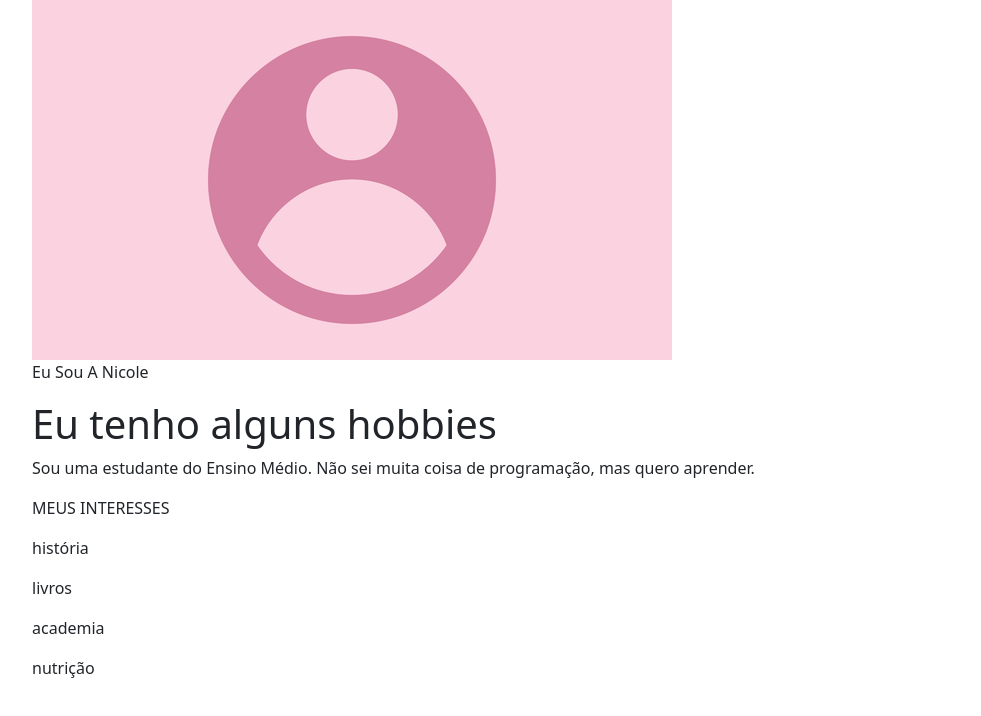
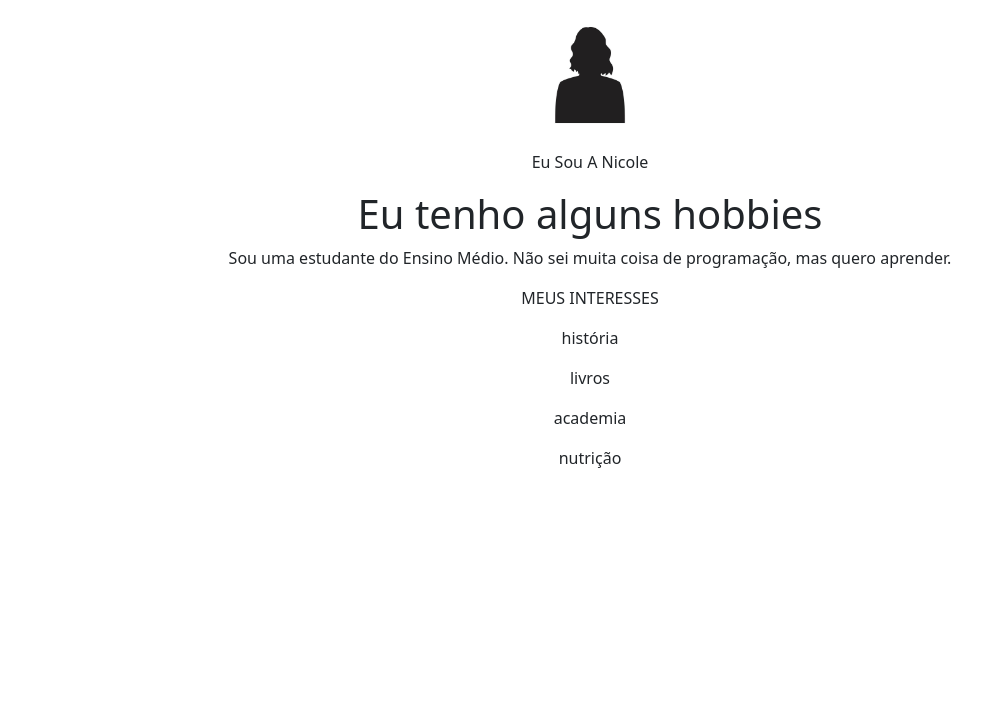
Before and after one commit to nnicoless/portif-lio, a plain HTML site: page PORTIFOLIO/index (1).html in a window 1280 px wide. Shown: the whole page, without its empty margins (50-1031 px from the left). Drawn offline with nearby package versions, Linux system fonts and the light colour scheme.

Commit message:
Add files via upload

```diff
--- a/PORTIFOLIO/index (1).html
+++ b/PORTIFOLIO/index (1).html
@@ -8,8 +8,14 @@
     <title>Meu Portifólio</title>
 </head>
 <body>
-    <header class="container">
-<img src="i601453 (1).webp" alt="avatar da Nicole" srcset="">
+    <header class="container text-center">
+<img
+src="25869566-monocromatico-mulher-avatar-silhueta-do-utilizador-icone-dentro-na-moda-plano-projeto-vetor.jpg"
+alt="avatar da Nicole"
+class=" rounded-circle"
+width="150"
+height="150"
+srcset="">
     <p>Eu Sou A Nicole</p>
     <h1>Eu tenho alguns hobbies</h1>
 
--- a/PORTIFOLIO/style.css
+++ b/PORTIFOLIO/style.css
@@ -0,0 +1,3 @@
+header {
+    text-align: center;
+}
```
Also changed, not shown: PORTIFOLIO/25869566-monocromatico-mulher-avatar-silhueta-do-utilizador-icone-dentro-na-moda-plano-projeto-vetor.jpg (added).
